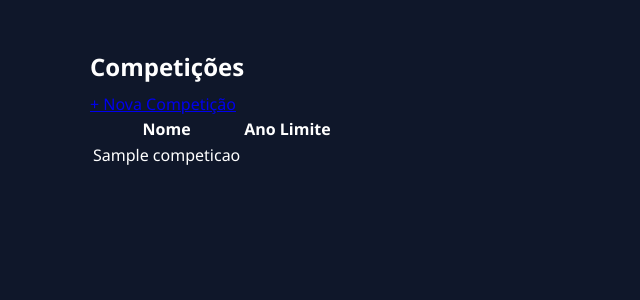
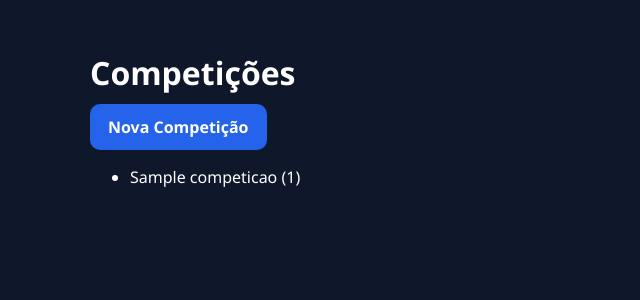
Before and after one commit to pepeuloureirob/volley-coach-system, a Flask app: page /competicoes in a window 1280 px wide. Shown: the part 22-322 px from the top of the page, without its empty margins (0-640 px from the left). Run offline with Flask 3, Linux system fonts and the light colour scheme; tables that the repository leaves empty hold one stand-in row (values such as "Sample post").

Commit message:
Update competicoes.html

```diff
--- a/templates/competicoes.html
+++ b/templates/competicoes.html
@@ -1,35 +1,10 @@
 {% extends 'base.html' %}
 {% block content %}
-
-<div class="flex justify-between mb-6">
-    <h2 class="text-3xl font-bold">Competições</h2>
-
-    <a href="/cadastrar_competicao"
-       class="bg-indigo-600 text-white px-4 py-2 rounded-xl">
-        + Nova Competição
-    </a>
-</div>
-
-<div class="bg-white rounded-2xl shadow">
-<table class="w-full">
-<thead class="bg-gray-200">
-<tr>
-<th class="p-3 text-left">Nome</th>
-<th>Ano</th>
-<th>Limite</th>
-</tr>
-</thead>
-
-<tbody>
+<h1>Competições</h1>
+<a class="btn" href="/nova_competicao">Nova Competição</a>
+<ul>
 {% for c in competicoes %}
-<tr class="border-b hover:bg-gray-50">
-<td class="p-3">{{ c.nome }}</td>
-<td>{{ c.ano }}</td>
-<td>{{ c.limite }}</td>
-</tr>
+<li>{{ c.nome }} ({{ c.limite_atletas }})</li>
 {% endfor %}
-</tbody>
-</table>
-</div>
-
+</ul>
 {% endblock %}
```
